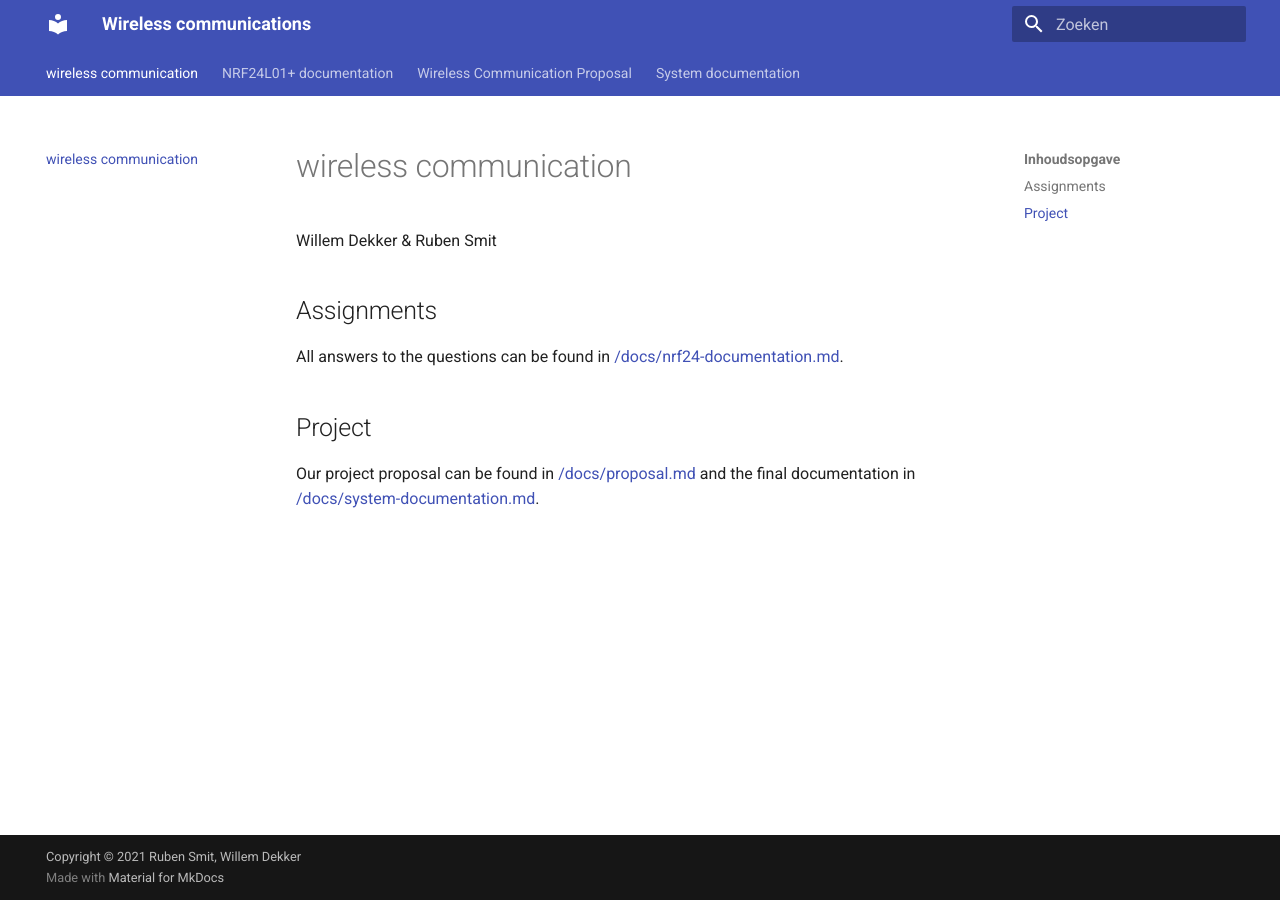
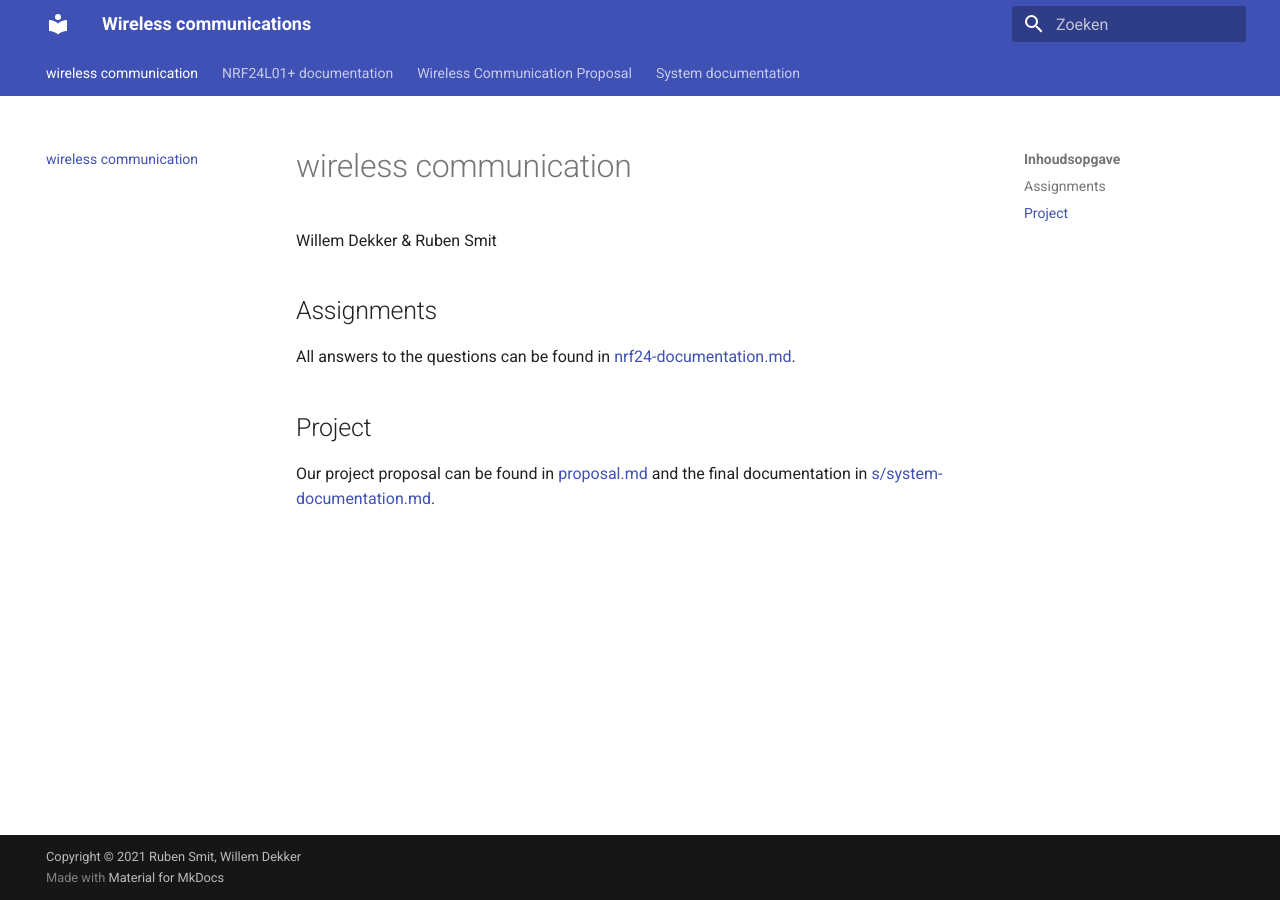
Before and after one commit to RubenSmit/wireless-communication, an MkDocs documentation site: the page built from docs/index.md, in a window 1280 px wide. Built offline with MkDocs 1.6.1 and Material for MkDocs 9.7.7, drawn with Linux system fonts in a browser that asks for light colours.

Commit message:
fixed links

```diff
--- a/docs/index.md
+++ b/docs/index.md
@@ -4,8 +4,8 @@
 
 ## Assignments
 
-All answers to the questions can be found in [/docs/nrf24-documentation.md](/docs/nrf24-documentation.md).
+All answers to the questions can be found in [nrf24-documentation.md](/nrf24-documentation).
 
 ## Project
 
-Our project proposal can be found in [/docs/proposal.md](/docs/proposal.md) and the final documentation in [/docs/system-documentation.md](/docs/system-documentation.md).
+Our project proposal can be found in [proposal.md](/proposal) and the final documentation in [s/system-documentation.md](/system-documentation).
```
